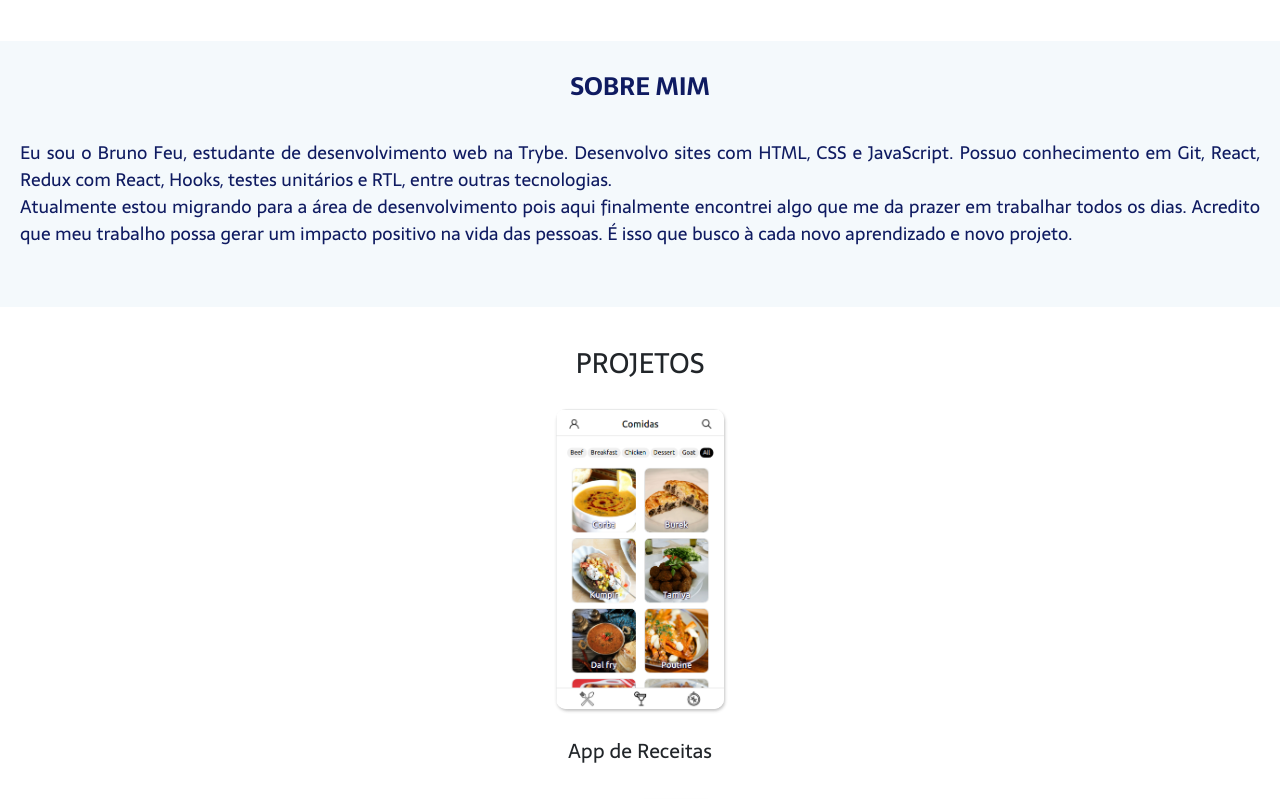
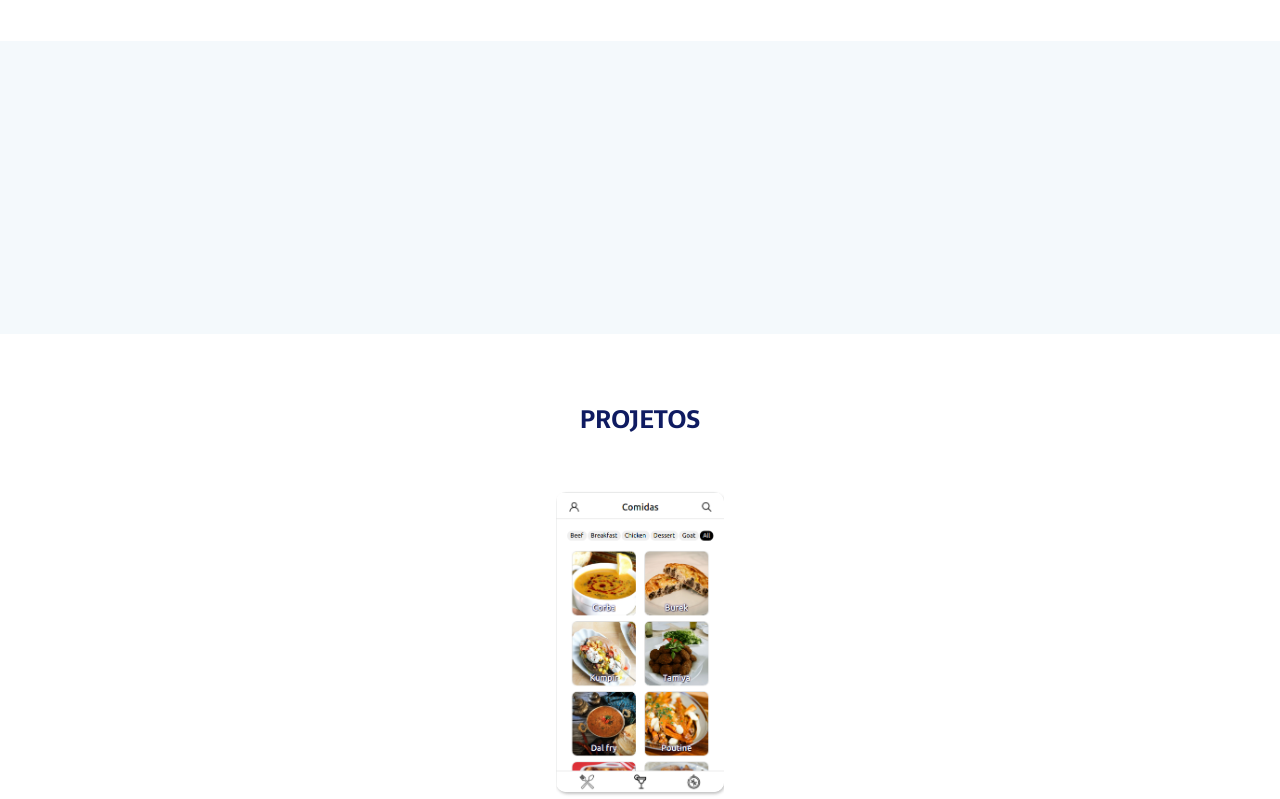
Before and after one commit to brunofeu/brunofeu.github.io, a React (Create React App) app in the folder portfolio/: page / in a window 1280 px wide. Shown: the part 1160-1959 px from the top of the page. Built offline with nearby package versions, Linux system fonts and the light colour scheme.

Commit message:
cria arquivo separado de projetos

```diff
--- a/portfolio/src/Components/About.jsx
+++ b/portfolio/src/Components/About.jsx
@@ -1,16 +1,23 @@
-import React, { useEffect, useState } from 'react';
+import React, { useEffect } from 'react';
 import profileImage from '../images/IMG_9726.jpg'
-import {HideOn} from 'react-hide-on-scroll';
 
 function About() {
   const listenToScroll = () => {
-    let heightToHideFrom = 400;
-    const winScroll = document.body.scrollTop ||
-        document.documentElement.scrollTop;
-    if (winScroll > heightToHideFrom) {
+    const heigthToHideQuote = 400;
+    const heigthToHideAbout = 800;
+    const winScroll = document.body.scrollTop || document.documentElement.scrollTop;
+    if (winScroll < heigthToHideQuote) {
+      document.getElementById('about-quote').classList.add('hide-text')
+    } else {
       document.getElementById('about-quote').classList.remove('hide-text')
+    }
+
+    if (winScroll < heigthToHideAbout) {
+      document.getElementById('about-me-title').classList.add('hide-text')
+      document.getElementById('about-me-text').classList.add('hide-text')
     } else {
-      document.getElementById('about-quote').classList.add('hide-text')
+      document.getElementById('about-me-title').classList.remove('hide-text')
+      document.getElementById('about-me-text').classList.remove('hide-text')
     }
   };
 
@@ -19,8 +26,6 @@ function About() {
       return () =>
         window.removeEventListener("scroll", listenToScroll);
     }, [])
-
-
 
 
   return (
@@ -38,17 +43,21 @@ function About() {
           <p className="about-description"> Desenvolvedor Front-End, Engenheiro e <strong>apaixonado por tecnologia</strong>.</p>
         </div>
       </section>
-      <div className="hide">
+
+      <div className="quote-container">
         <p className="about-quote" id="about-quote"><em>“Seja curioso. Leia de tudo. Tente coisas novas. O que as pessoas chamam de inteligência se resume a curiosidade.”</em> — Aaron Swartz</p>
       </div>
-      <div className="about-me">
 
-        <h3 className="about-me-title">SOBRE MIM</h3>
-        <p className="about-me-text">
-          Eu sou o Bruno Feu, estudante de desenvolvimento web na Trybe. Desenvolvo sites com HTML, CSS e JavaScript. Possuo conhecimento em Git, React, Redux com React, Hooks, testes unitários e RTL, entre outras tecnologias.
-          <br/> Atualmente estou migrando para a área de desenvolvimento pois aqui finalmente encontrei algo que me da prazer em trabalhar todos os dias. Acredito que meu trabalho possa gerar um impacto positivo na vida das pessoas. É isso que busco à cada novo aprendizado e novo projeto.
+      <div className="about-me-container">
+        <h3 className="about-me-title" id="about-me-title">SOBRE MIM</h3>
+        <p className="about-me-text" id="about-me-text">
+          Meu nome é Bruno Feu, sou estudante de desenvolvimento web na Trybe. Desenvolvo sites com HTML, CSS e JavaScript. Possuo conhecimento em Git, React, Redux com React, Hooks, testes unitários e RTL, entre outras tecnologias.
+          <br />
+          <br />
+          Atualmente estou migrando para a área de desenvolvimento pois aqui finalmente encontrei algo que me da prazer em trabalhar todos os dias. Acredito que meu trabalho possa gerar um impacto positivo na vida das pessoas. É isso que busco à cada novo aprendizado e novo projeto.
         </p>
       </div>
+
     </div>
   )
 }
--- a/portfolio/src/Components/ProjectCard.jsx
+++ b/portfolio/src/Components/ProjectCard.jsx
@@ -1,20 +1,22 @@
 import React from 'react'
 import github_logo from '../images/github-brands.svg'
-import url_logo from '../images/url.svg'
+import browser_logo from '../images/browser.svg'
 
 function ProjectCard({project}) {
+  const { image, githubURL, description, demoURL } = project;
+
   return (
     <div className="project-card ">
-        <a href={project[3]} target="_blank" rel="noreferrer" >
-          <img  src={project[0]} alt="" />
+        <a href={demoURL} target="_blank" rel="noreferrer" >
+          <img  src={image} alt="" />
         </a>
         <div className="project-card-description">
-          <h5>{project[2]}</h5>
-          <a className='card-btn-redirect' href={project[1]} target="_blank" rel="noreferrer" >
+          <h5>{description}</h5>
+          <a className='card-btn-redirect' href={githubURL} target="_blank" rel="noreferrer" >
             <img src={github_logo} alt="github-logo" />
           </a>
-          <a className='card-btn-redirect' href={project[3]} target="_blank" rel="noreferrer" >
-            <img src={url_logo} alt="www-logo" />
+          <a className='card-btn-redirect' href={demoURL} target="_blank" rel="noreferrer" >
+            <img src={browser_logo} alt="www-logo" />
           </a>
         </div>
     </div>
--- a/portfolio/src/Components/Projects.jsx
+++ b/portfolio/src/Components/Projects.jsx
@@ -1,18 +1,13 @@
 import React from 'react'
 import ProjectCard from './ProjectCard'
-import starwarsImg from '../images/starwars.png'
-import recipeappImg from '../images/recipeapp.png'
+import projects from '../base/projects'
 import { Carousel } from 'react-bootstrap';
 
-const projects = {
-  starwars: [starwarsImg, 'https://github.com/brunofeu/starwars-planets-search', 'Pesquisa de planetas de StarWars', 'https://brunofeu.github.io/starwars-planets-search/'],
-  recipeapp: [recipeappImg, 'https://github.com/brunofeu/recipes-app', 'App de Receitas', 'https://brunofeu.github.io/recipes-app/']
-};
+function Projects() {
 
-function Projects() {
   return (
     <div id='projects' className="projects-container">
-      <h3 className="main-text-area">PROJETOS</h3>
+      <h3 className="projects-title">PROJETOS</h3>
       <div className="projects-cards-container">
         <Carousel controls={false} variant='dark' pause='hover'>
           {Object.values(projects).map((project) => (
--- /dev/null
+++ b/portfolio/src/base/projects.js
@@ -0,0 +1,19 @@
+import starwarsImg from '../images/starwars.png';
+import recipeAppImg from '../images/recipeapp.png';
+
+const projects = [
+  {
+    'image': starwarsImg,
+    'githubURL': 'https://github.com/brunofeu/starwars-planets-search',
+    'description': 'Pesquisa de planetas de StarWars',
+    'demoURL': 'https://brunofeu.github.io/starwars-planets-search/'
+  },
+  {
+    'image': recipeAppImg,
+    'githubURL': 'https://github.com/brunofeu/recipes-app',
+    'description': 'App de Receitas',
+    'demoURL': 'https://brunofeu.github.io/recipes-app/'
+  }
+];
+
+export default projects;
--- a/portfolio/src/index.css
+++ b/portfolio/src/index.css
@@ -191,7 +191,7 @@ body.blockSiteScrolling {
   color: rgb(15, 27, 97);
 }
 
-.hide {
+.quote-container {
   height: 400px;
 }
 
@@ -205,11 +205,21 @@ body.blockSiteScrolling {
   opacity: 0;
 }
 
-.about-me {
+.about-me-container {
   background-color: rgb(244, 249, 252);
 }
 
-.about-me-title{
+.about-me-container h3,
+.about-me-container p {
+  transition: all .5s linear .5s ;
+}
+
+.about-me-container h3.hide-text,
+.about-me-container p.hide-text {
+  opacity: 0;
+}
+
+.about-me-title, .projects-title {
   font-size: 25px;
   font-weight: 700;
   color: rgb(15, 27, 97);
```
Also changed, not shown: portfolio/src/images/browser.png (added), portfolio/src/images/browser.svg (added).
